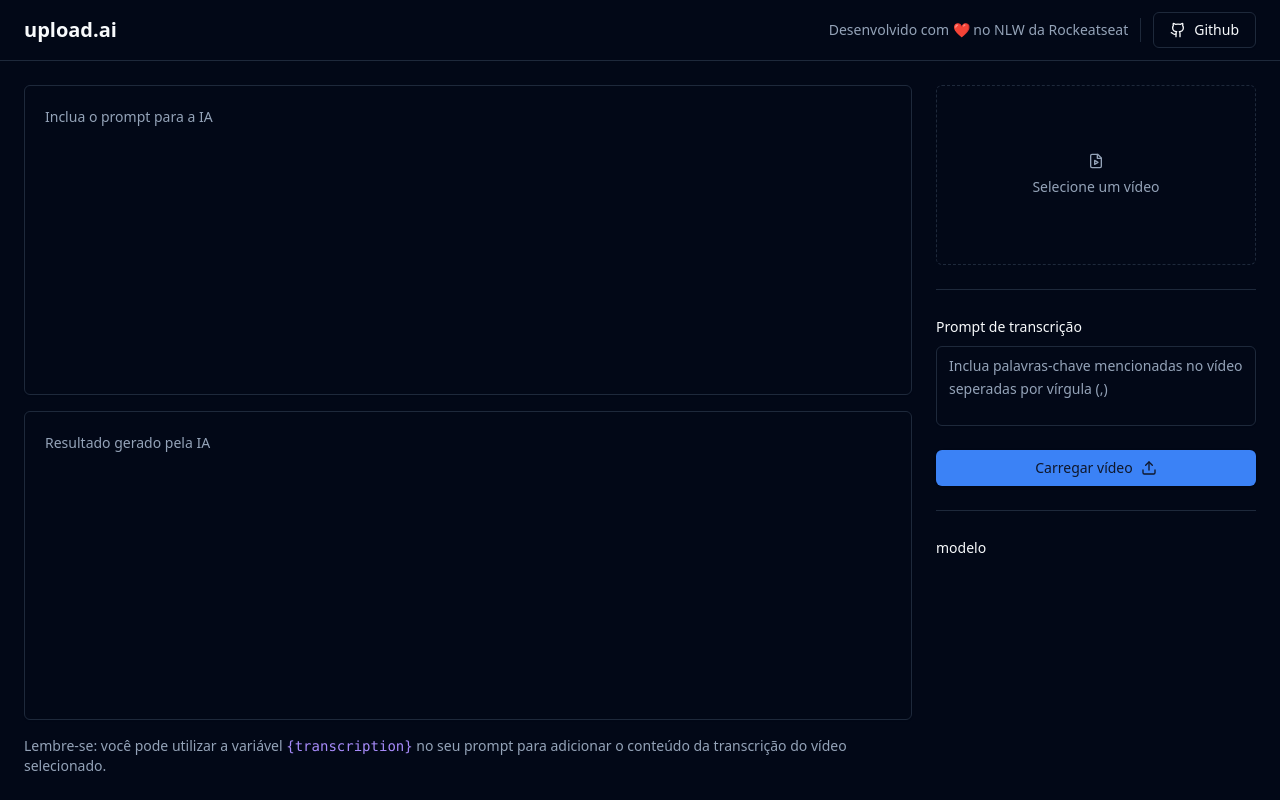
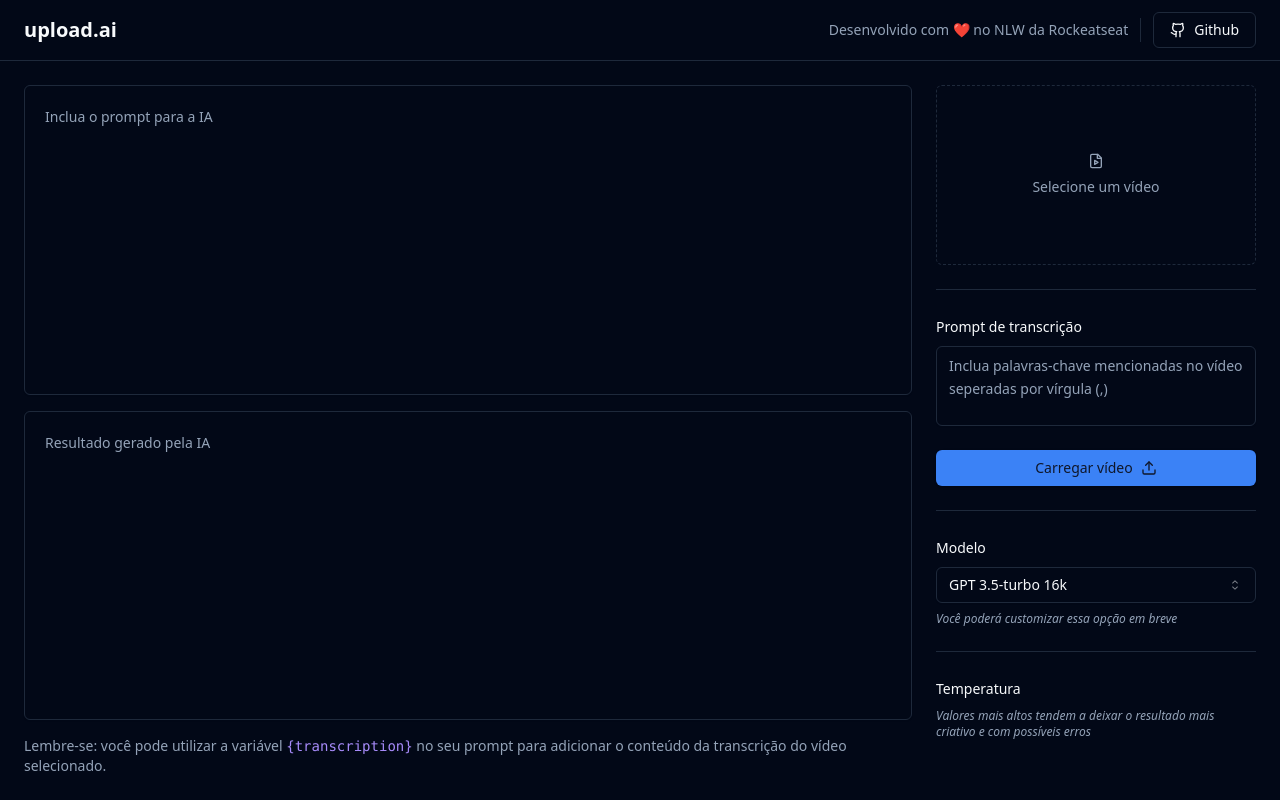
Before and after one commit to Samuel-Brito19/NLW-AI, a React (Vite) app: page / in a window 1280 px wide. Built offline with nearby package versions, Linux system fonts and the light colour scheme.

Commit message:
Making a temperature for more accurace in ours descriptions

```diff
--- a/package.json
+++ b/package.json
@@ -14,6 +14,7 @@
     "@radix-ui/react-label": "^2.0.2",
     "@radix-ui/react-select": "^1.2.2",
     "@radix-ui/react-separator": "^1.0.3",
+    "@radix-ui/react-slider": "^1.1.2",
     "@radix-ui/react-slot": "^1.0.2",
     "class-variance-authority": "^0.7.0",
     "clsx": "^2.0.0",
--- a/src/App.tsx
+++ b/src/App.tsx
@@ -3,7 +3,7 @@
 import { Separator } from "./components/ui/separator";
 import { Textarea } from "./components/ui/textarea";
 import { Label } from "./components/ui/label";
-
+import { Select, SelectContent, SelectItem, SelectTrigger, SelectValue } from "./components/ui/select";
 
 export function App() {
 
@@ -66,8 +66,27 @@
 
           <form className="space-y-6">
             <div className="space-y-2">
-              <Label>modelo</Label>
+              <Label>Modelo</Label>
+              <Select defaultValue="gpt3.5">
+                <SelectTrigger>
+                  <SelectValue />
+                </SelectTrigger>
+                <SelectContent>
+                  <SelectItem value="gpt3.5">GPT 3.5-turbo 16k</SelectItem>
+                </SelectContent>
+              </Select>
+              <span className="block text-xs text-muted-foreground italic"
+              >Você poderá customizar essa opção em breve</span>
             </div>
+
+            <Separator />
+            <div className="space-y-2">
+              <Label>Temperatura</Label>
+
+              <span className="block text-xs text-muted-foreground italic"
+              >Valores mais altos tendem a deixar o resultado mais criativo e com possíveis erros</span>
+            </div>
+
           </form>
         </aside>
 
--- /dev/null
+++ b/src/components/ui/slider.tsx
@@ -0,0 +1,26 @@
+import * as React from "react"
+import * as SliderPrimitive from "@radix-ui/react-slider"
+
+import { cn } from "@/lib/utils"
+
+const Slider = React.forwardRef<
+  React.ElementRef<typeof SliderPrimitive.Root>,
+  React.ComponentPropsWithoutRef<typeof SliderPrimitive.Root>
+>(({ className, ...props }, ref) => (
+  <SliderPrimitive.Root
+    ref={ref}
+    className={cn(
+      "relative flex w-full touch-none select-none items-center",
+      className
+    )}
+    {...props}
+  >
+    <SliderPrimitive.Track className="relative h-1.5 w-full grow overflow-hidden rounded-full bg-primary/20">
+      <SliderPrimitive.Range className="absolute h-full bg-primary" />
+    </SliderPrimitive.Track>
+    <SliderPrimitive.Thumb className="block h-4 w-4 rounded-full border border-primary/50 bg-background shadow transition-colors focus-visible:outline-none focus-visible:ring-1 focus-visible:ring-ring disabled:pointer-events-none disabled:opacity-50" />
+  </SliderPrimitive.Root>
+))
+Slider.displayName = SliderPrimitive.Root.displayName
+
+export { Slider }
```
Also changed, not shown: 1 other file (tests, documents, lock files or other folders).
